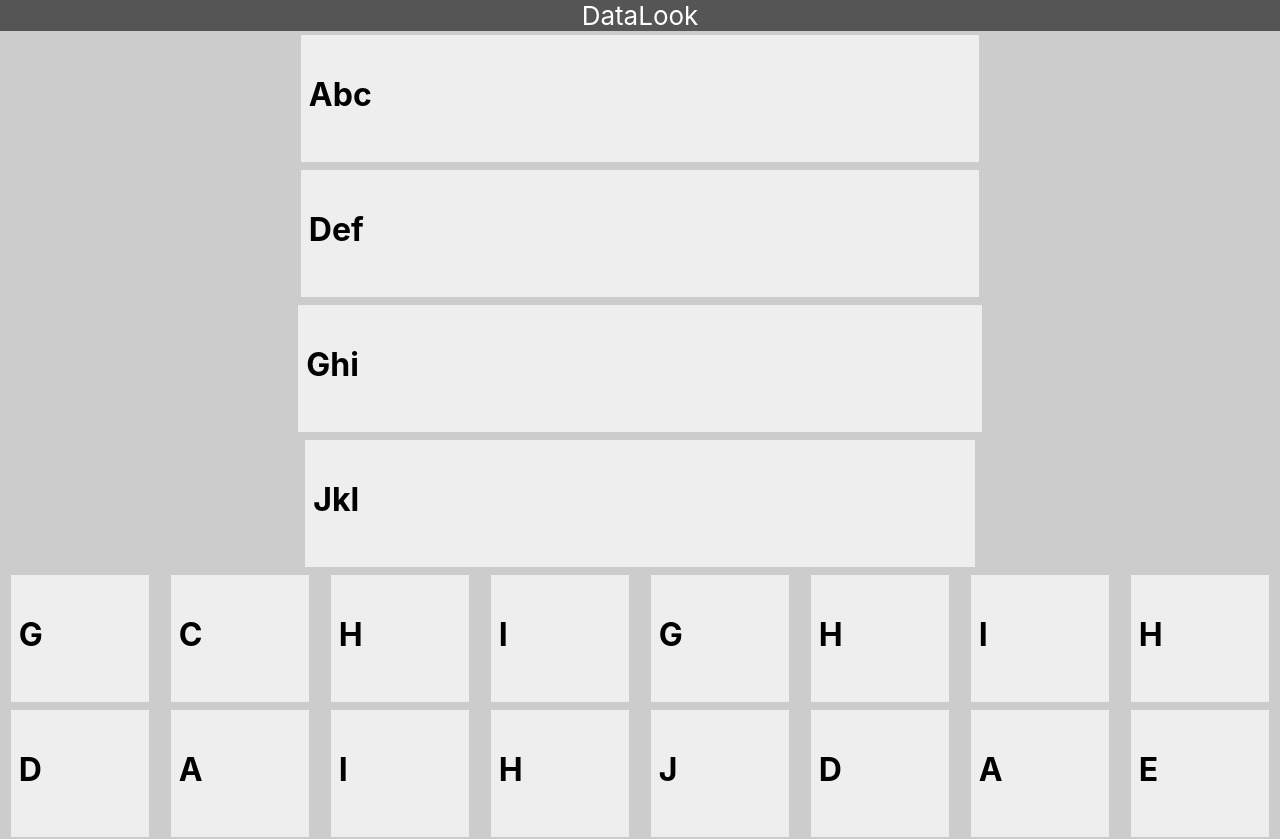
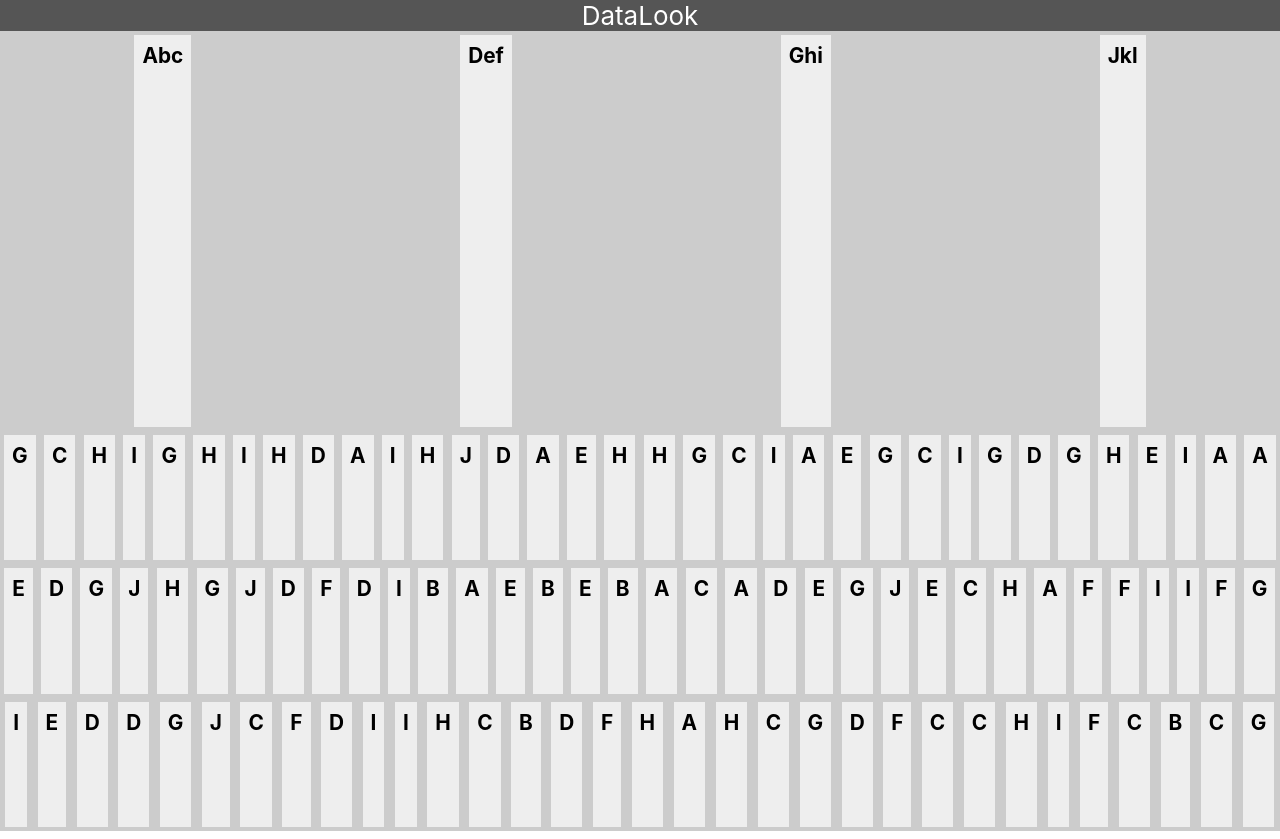
Before and after one commit to JoseHerminioCollas/data-look, a React app: page / in a window 1280 px wide. Shown: the top 839 px of the page. Built offline with nearby package versions, Linux system fonts and the light colour scheme.

Commit message:
refactor, update style

```diff
--- a/src/App.css
+++ b/src/App.css
@@ -9,9 +9,10 @@
   display: flex;
   flex-wrap: wrap;
   justify-content: space-around;
-  align-items: flex-start;
+  align-items: stretch;
   background: #ccc;
   cursor: pointer;
+  height: 50vh;
 }
 
 .view-container>div {
@@ -26,9 +27,11 @@
   display: flex;
   flex-direction: column;
   flex-wrap: wrap;
-  margin: 0.5em;
-  max-height: 360px;
+  margin: 0;
+  max-height: 500px;
+  max-width: 500px;
   transition-property: max-height 3s;
+  transition-property: max-width 3s;
   transition-duration: 1s;
 }
 
@@ -40,17 +43,18 @@
 
 .view-container dl.hide-details {
   max-height: 0;
+  max-width: 0;
   overflow: hidden;
 }
+
 .view-container .small {
   font-size: 1em;
 }
+
 .view-container .large {
-  font-size: 2em;
+  font-size: 1.3em;
+  margin: 0;
 }
-/* .view-container h3 {
-  font-size: 122px;
-} */
 
 .view-container dt::after {
   content: ' : ';
```
